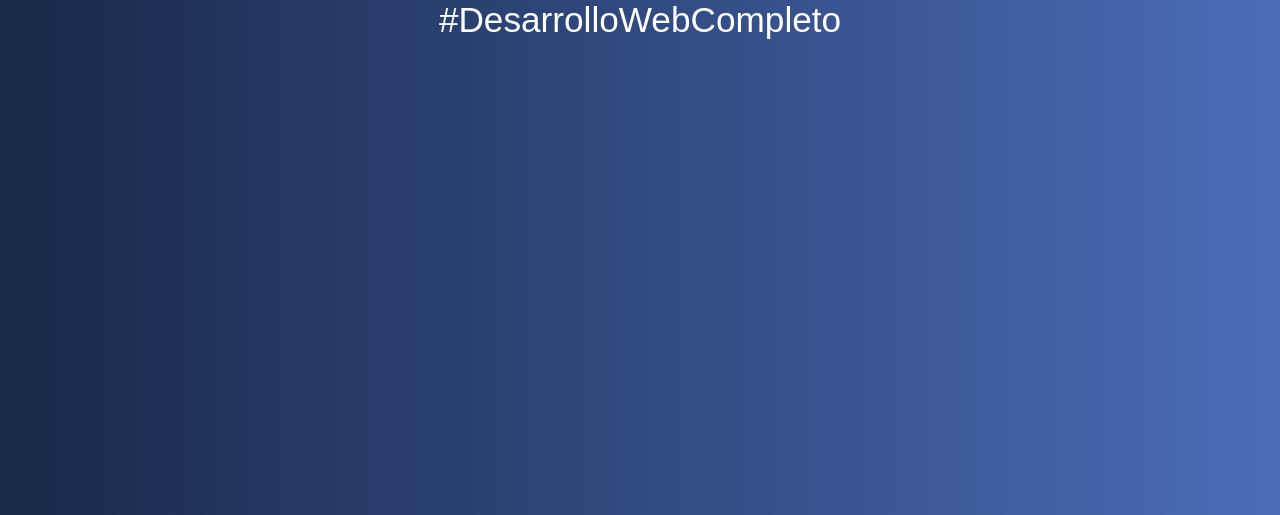
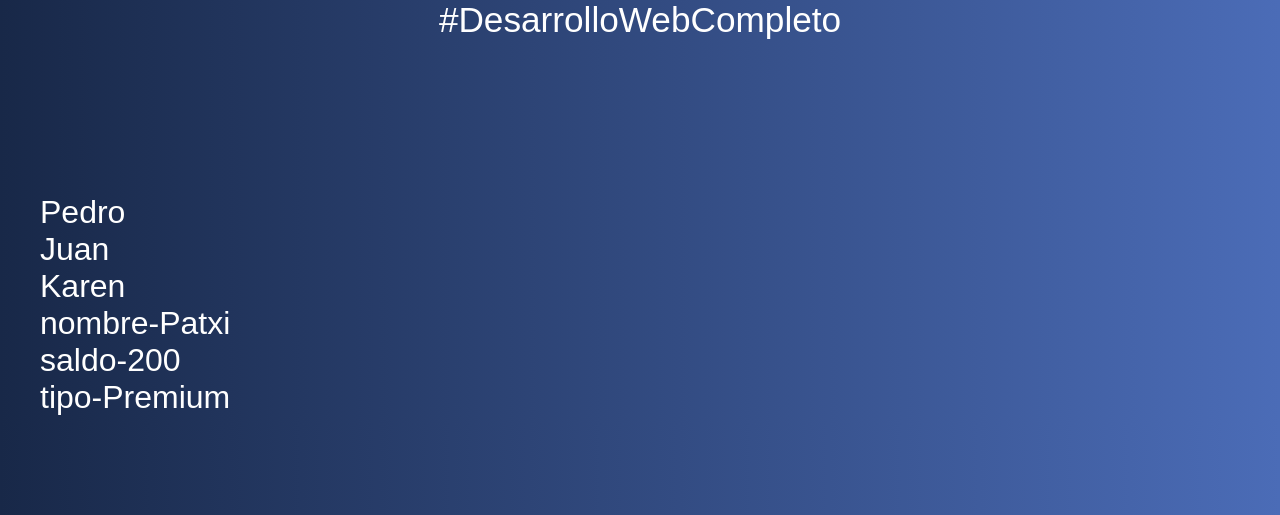
Before and after one commit to patxiarana/PHP-Course, a PHP site: page /14-foreach.php in a window 1280 px wide. Shown: the part 285-800 px from the top of the page. Run offline with PHP 8.4, Linux system fonts and the light colour scheme.

Commit message:
foreach loop en php

```diff
--- a/IntroduccionPHP_inicio/13-loops.php
+++ b/IntroduccionPHP_inicio/13-loops.php
@@ -32,4 +32,9 @@ for ($i = 1; $i <= 100; $i++) {
     }
 }
 
+
+
+
+
+
 include 'includes/footer.php';
--- a/IntroduccionPHP_inicio/14-foreach.php
+++ b/IntroduccionPHP_inicio/14-foreach.php
@@ -1,5 +1,23 @@
 <?php include 'includes/header.php';
 
+$cliente  = array('Pedro', 'Juan', 'Karen') ;
+
+
+foreach($cliente as $cliente) {
+    echo $cliente ."<br>" ;
+} ;
+
+
+$cliente = [
+    'nombre' => 'Patxi',
+    'saldo'  => 200,
+    'tipo'  => 'Premium'
+] ;
+
+
+foreach($cliente as $key => $valor) {
+    echo  $key. "-" .$valor ."<br>" ;
+} ;
 
 
 
```
